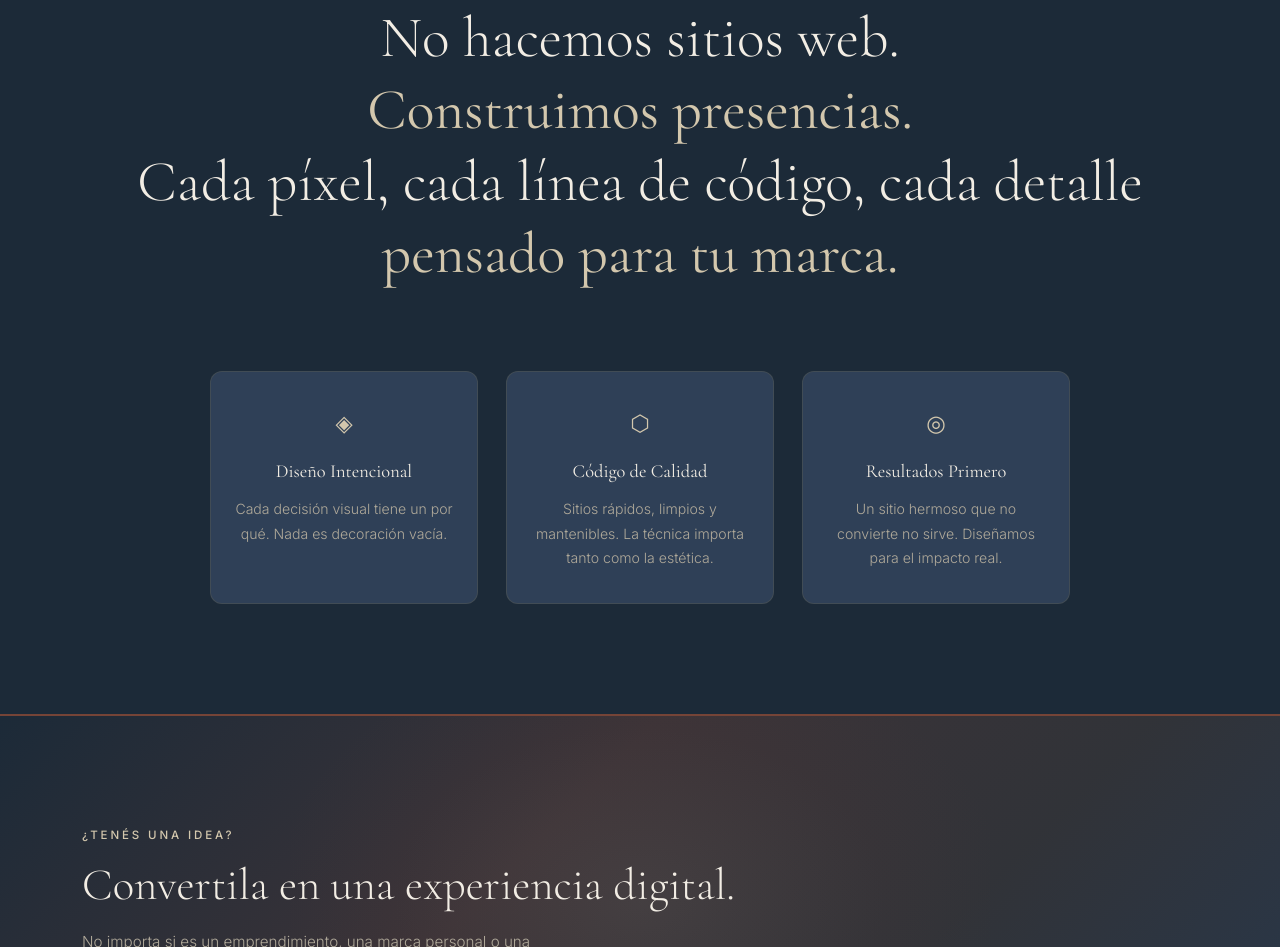
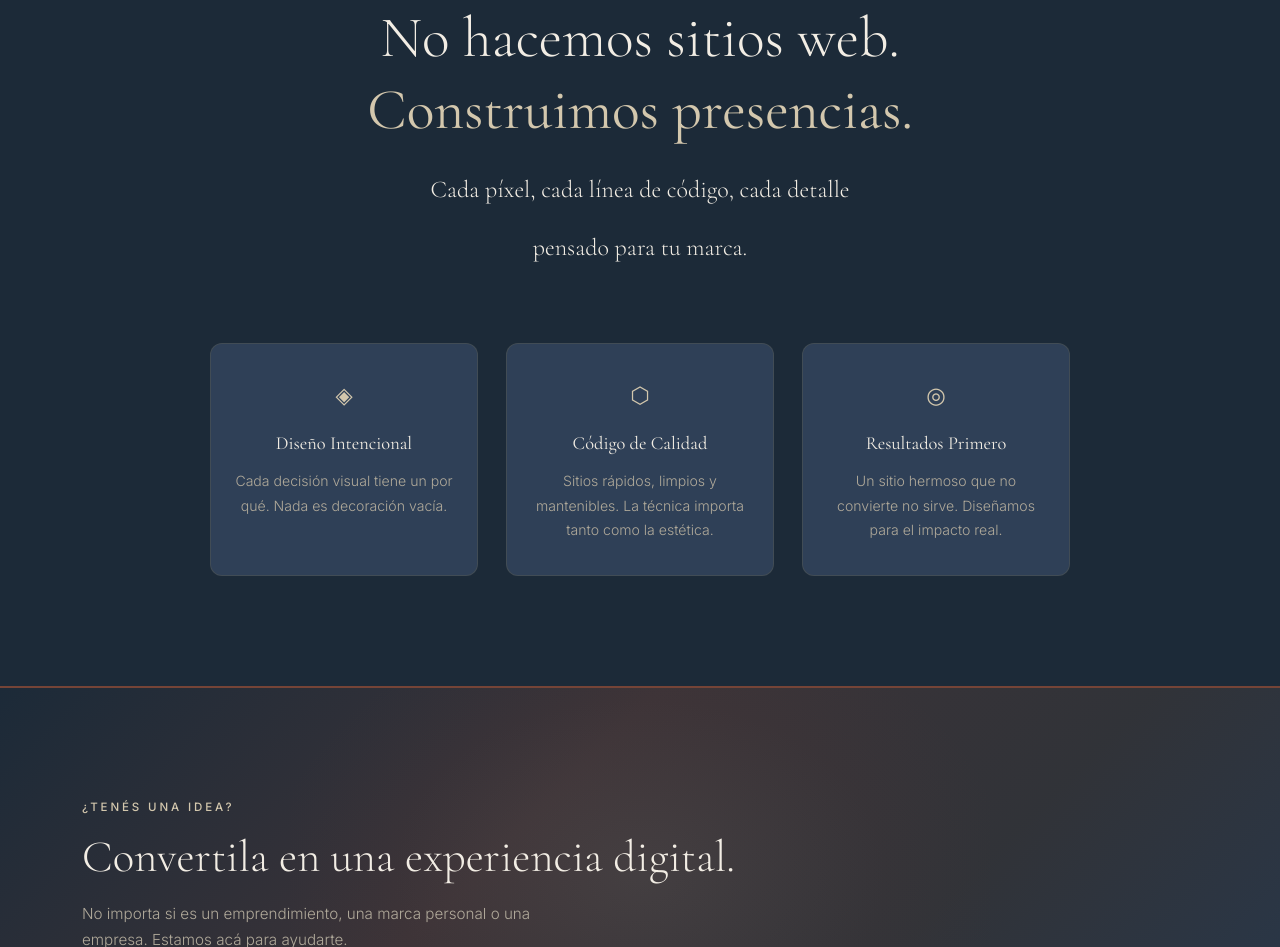
Before and after one commit to Cande-s/vextra, a plain HTML site: page index.html in a window 1280 px wide. Shown: the part 3903-4850 px from the top of the page. Drawn offline with nearby package versions, Linux system fonts and the light colour scheme.

Commit message:
Manifesto: ultimas dos frases mas pequenas y en blanco

```diff
--- a/index.html
+++ b/index.html
@@ -269,8 +269,8 @@
         <div class="manifesto-phrases">
           <p class="manifesto-line reveal-phrase">No hacemos sitios web.</p>
           <p class="manifesto-line manifesto-accent reveal-phrase">Construimos presencias.</p>
-          <p class="manifesto-line reveal-phrase">Cada píxel, cada línea de código, cada detalle</p>
-          <p class="manifesto-line manifesto-accent reveal-phrase">pensado para tu marca.</p>
+          <p class="manifesto-line manifesto-small reveal-phrase">Cada píxel, cada línea de código, cada detalle</p>
+          <p class="manifesto-line manifesto-small reveal-phrase">pensado para tu marca.</p>
         </div>
         <div class="manifesto-values">
           <div class="manifesto-value">
--- a/style.css
+++ b/style.css
@@ -1345,6 +1345,12 @@ a.contact-value:hover { color: var(--gold); }
   letter-spacing: 0.04em;
   margin-top: 32px;
 }
+.manifesto-line.manifesto-small {
+  color: var(--white);
+  font-size: clamp(1rem, 2vw, 1.5rem);
+  font-weight: 300;
+  margin-top: 28px;
+}
 .manifesto-line.manifesto-muted + .manifesto-accent {
   font-size: clamp(1.6rem, 3vw, 2.4rem);
 }
```
